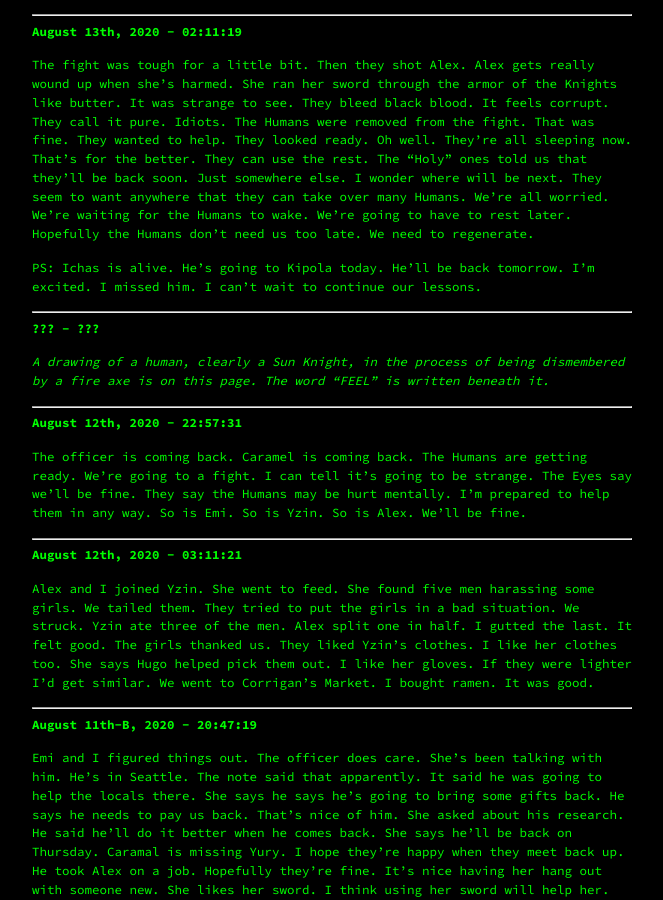
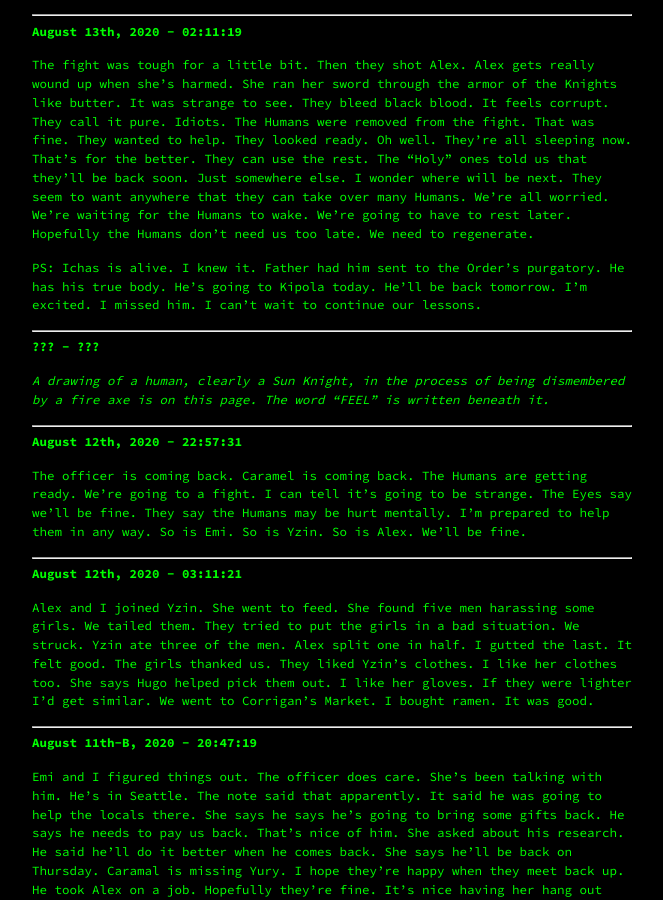
Before and after one commit to Terwilliger69105/69105.github.io, a Jekyll site: the page built from _pages/burritoverse/nimu.md, in a window 1280 px wide and 900 px high, scrolled down 355 px. Shown: the whole window, without its empty margins (308-971 px from the left). Built offline with Jekyll 4.4.1, drawn with Linux system fonts in a browser that asks for light colours; our own code applies the rules of GitHub Pages for plain Markdown files.

Commit message:
Update nimu.md

```diff
--- a/_pages/burritoverse/nimu.md
+++ b/_pages/burritoverse/nimu.md
@@ -19,7 +19,7 @@ The Humans are waking up. That's good. I can hear them shuffling around. It's a
 
 The fight was tough for a little bit. Then they shot Alex. Alex gets really wound up when she's harmed. She ran her sword through the armor of the Knights like butter. It was strange to see. They bleed black blood. It feels corrupt. They call it pure. Idiots. The Humans were removed from the fight. That was fine. They wanted to help. They looked ready. Oh well. They're all sleeping now. That's for the better. They can use the rest. The "Holy" ones told us that they'll be back soon. Just somewhere else. I wonder where will be next. They seem to want anywhere that they can take over many Humans. We're all worried. We're waiting for the Humans to wake. We're going to have to rest later. Hopefully the Humans don't need us too late. We need to regenerate.
 
-PS: Ichas is alive. He's going to Kipola today. He'll be back tomorrow. I'm excited. I missed him. I can't wait to continue our lessons.
+PS: Ichas is alive. I knew it. Father had him sent to the Order's purgatory. He has his true body. He's going to Kipola today. He'll be back tomorrow. I'm excited. I missed him. I can't wait to continue our lessons.
 
 ---
 
```
